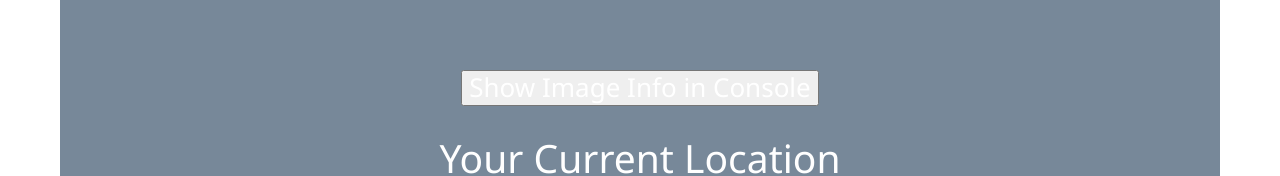
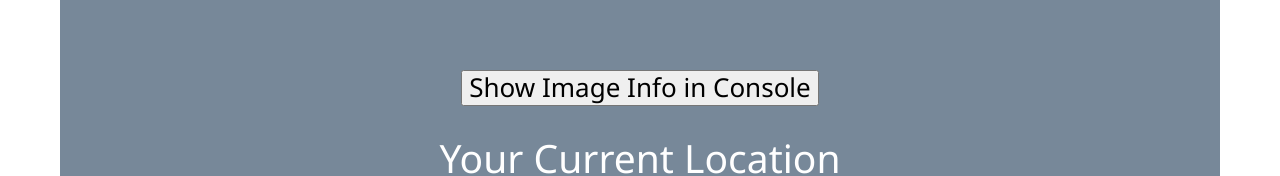
Before and after one commit to Otacon1/React-App-main, a React (Create React App) app: page / in a window 1280 px wide. Shown: the part 541-717 px from the top of the page. Built offline with nearby package versions, Linux system fonts and the light colour scheme; no server answers.

Commit message:
Added color to webcam text

```diff
--- a/src/App.css
+++ b/src/App.css
@@ -25,6 +25,9 @@
 /* Styles for buttons */
 .ant-btn {
   margin-bottom: 10px;
+}
+#btn {
+  color: black;
 }
 
 /* Styles for modal */
```
